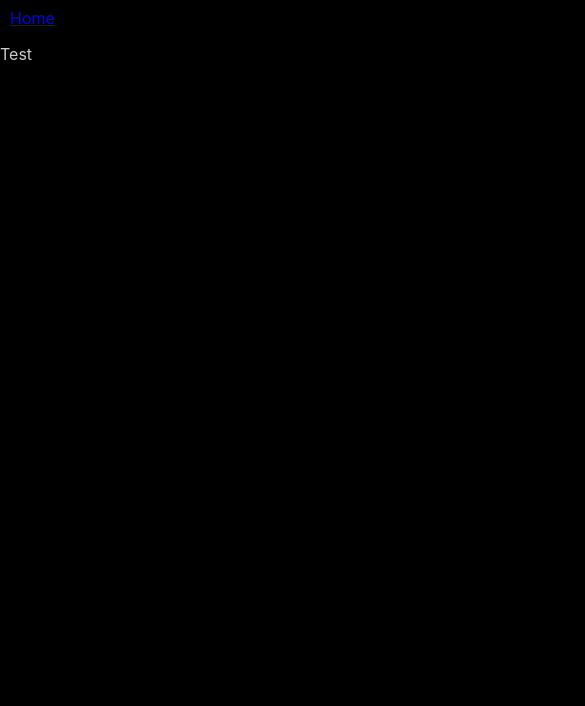
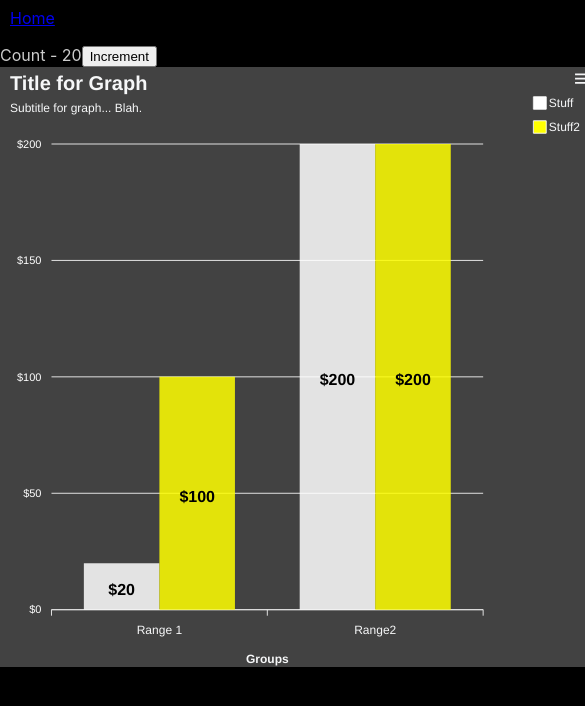
Before and after one commit to Jerrad-Johnson/Benefits-Calculator-ReactJS, a React (Create React App) app: page / in a window 390 px wide. Shown: the top 706 px of the page, 585 px wide, since content can reach past the window. Built offline with nearby package versions, Linux system fonts and the light colour scheme.

Commit message:
Added first responsive graph

```diff
--- a/src/App.js
+++ b/src/App.js
@@ -4,6 +4,7 @@ import Home from './Home.js';
 import Navigation from './Navigation.js';
 
 import {BrowserRouter as Router, Routes, Route} from "react-router-dom";
+
 
 const App = () => {
   return (
--- /dev/null
+++ b/src/Counter.js
@@ -0,0 +1,96 @@
+import React, {Component} from 'react';
+import Chart from "react-apexcharts";
+
+class Counter extends Component {
+    constructor(props) {
+        super(props);
+        this.state = {
+            count: 20
+        }
+    }
+
+    increment(){
+        this.setState({
+            count: this.state.count +1
+        })
+    }
+
+    render() {
+        return (
+            <div>
+                Count - {this.state.count}
+                <button onClick={() => this.increment()}>Increment</button>
+
+
+                <Chart
+                    type="bar"
+                    width={600}
+                    height={600}
+                    series={[
+                        {
+                            name:'Stuff',
+                            data: [`${this.state.count}`, 200],
+                            //color: '#ffffff',
+                        }, {
+                            name:'Stuff2',
+                            data:[100, 200],
+                            //color: '#ffff00',
+                        }
+                    ]}
+                    options={{
+                        colors:["#ffffff", "#ffff00"],
+                        theme:{
+                            mode:'dark'
+                        },
+                        // chart:{
+                        //     stacked:true
+                        // },
+                        dataLabels:{
+                            formatter:(val)=>{
+                                return `$${val}`;
+                            },
+                            style:{
+                                colors:['#000','#000',],
+                                fontSize:16
+                            }
+                        },
+                        yaxis:{
+                            labels:{
+                                formatter:(val)=>{
+                                    return `$${val}`;
+                                },
+                                style:{
+                                    colors:['#fff'],
+                                }
+                            }
+                        },
+                        xaxis: {
+                            categories: ['Range 1', 'Range2'],
+                            title: {
+                                text: 'Groups',
+                            },
+                        },
+                        legend:{
+                            show:true,
+                            position:'right',
+                        },
+                        title:{
+                            text:'Title for Graph',
+                            style: {
+                                fontSize: 20,
+                            }
+                        },
+                        subtitle:{
+                            text:'Subtitle for graph... Blah.'
+                        }
+                    }}
+                >
+                </Chart>
+
+            </div>
+        )
+    }
+}
+
+
+export default Counter;
--- a/src/Home.js
+++ b/src/Home.js
@@ -1,8 +1,11 @@
-import Chart from 'react-apexcharts';
+import Counter from "./Counter.js";
+
 
 function Home() {
     return (
-        <div> Test </div>
+        <div>
+            <Counter />
+        </div>
     );
 }
 
```
